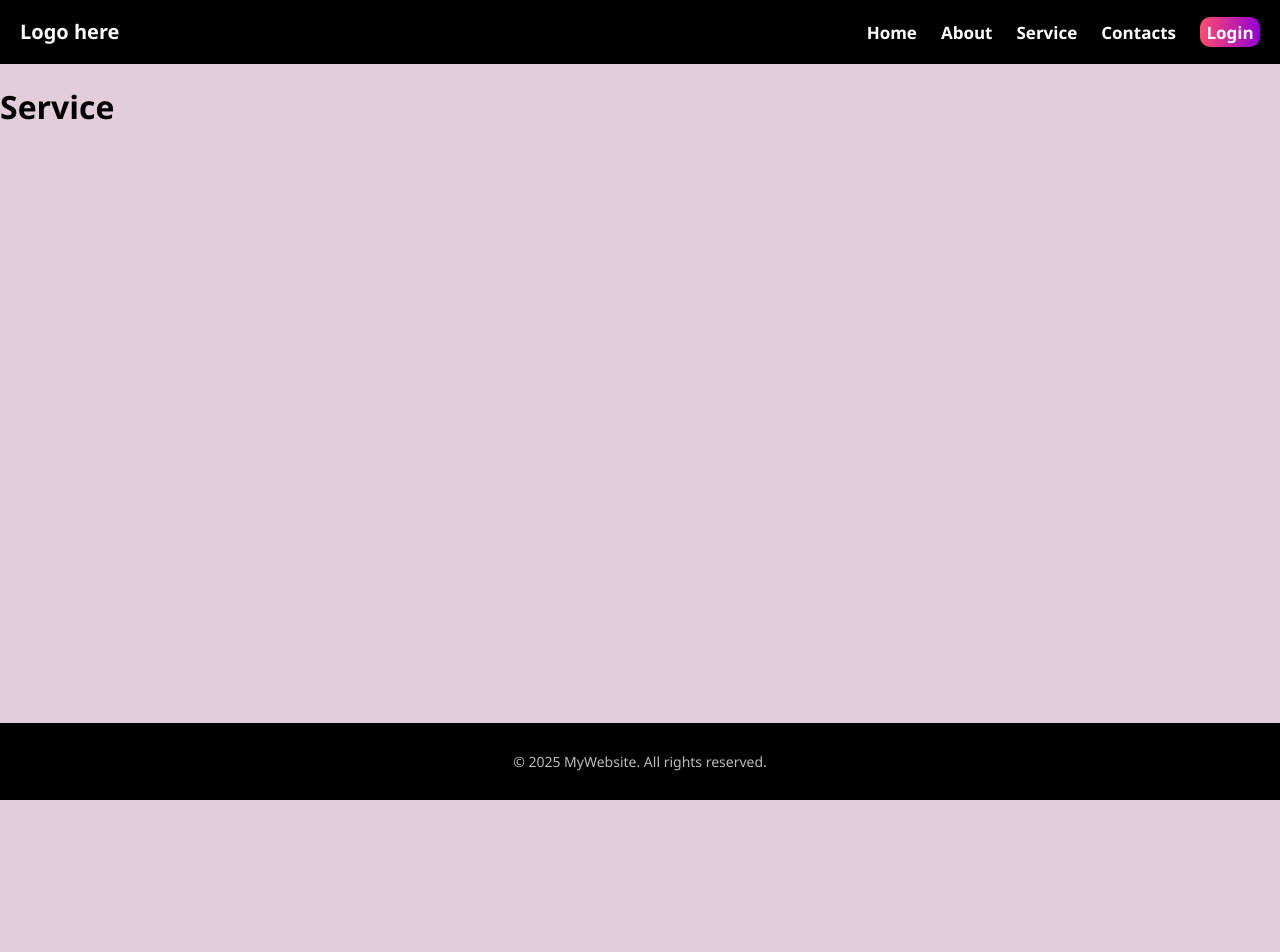
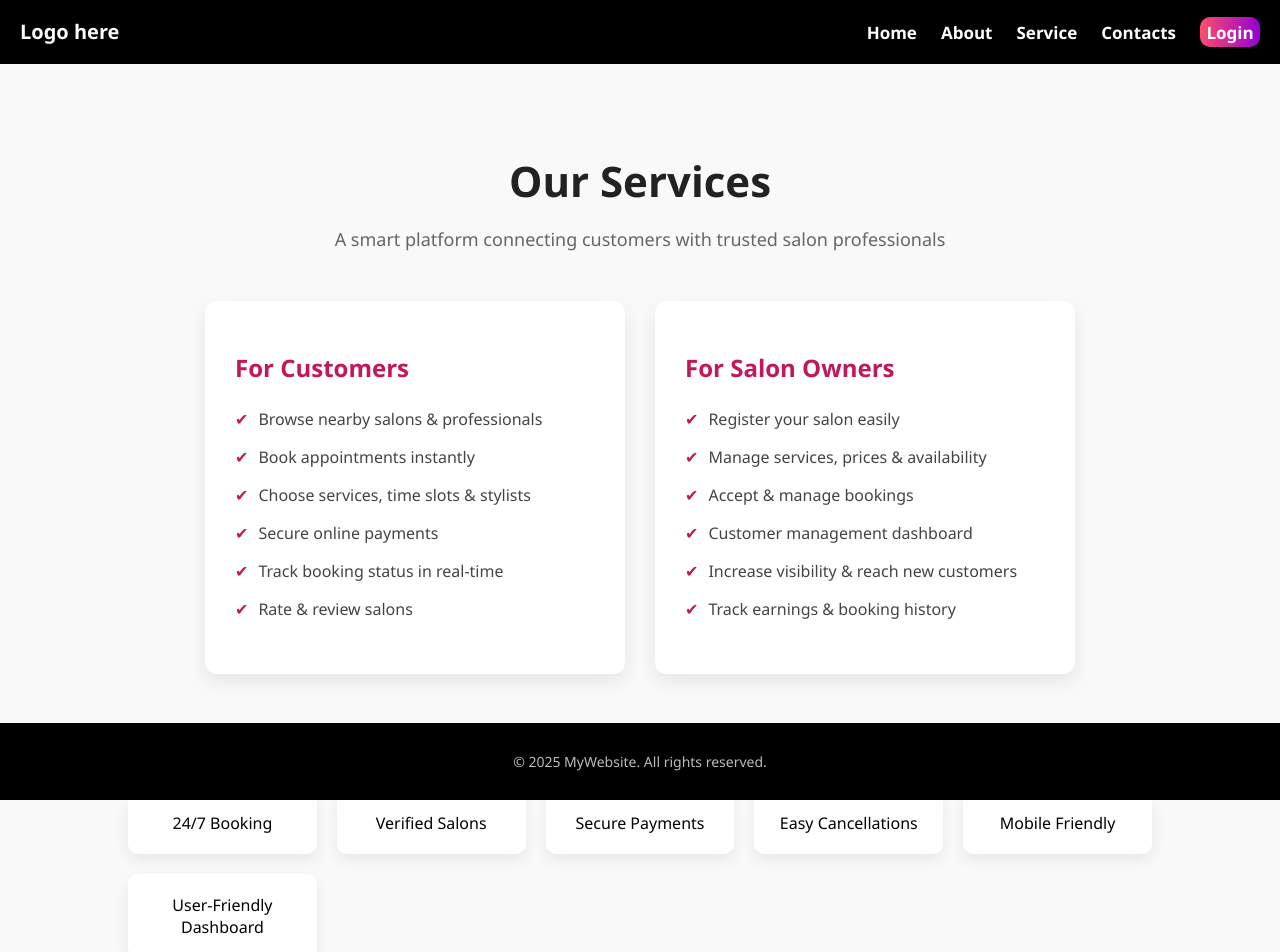
Before and after one commit to Omkar1307/HairSaloon, a React app in the folder frontend/: page /Service in a window 1280 px wide. Shown: the top 952 px of the page. Before the commit the page ends 800 px from the top, so only its background shows below. Built offline with nearby package versions, Linux system fonts and the light colour scheme; the HTML template or start-up script is replaced by a standard one.

Commit message:
added service page

```diff
--- /dev/null
+++ b/frontend/src/components/Service.css
@@ -0,0 +1,79 @@
+.service-container {
+  padding: 60px 10%;
+  background-color: #f9f9f9;
+}
+
+.service-title {
+  text-align: center;
+  font-size: 42px;
+  color: #222;
+  margin-bottom: 10px;
+}
+
+.service-subtitle {
+  text-align: center;
+  font-size: 18px;
+  color: #666;
+  margin-bottom: 50px;
+}
+
+.service-sections {
+  display: flex;
+  gap: 30px;
+  flex-wrap: wrap;
+  justify-content: center;
+}
+
+.service-card {
+  background: #fff;
+  padding: 30px;
+  width: 420px;
+  border-radius: 12px;
+  box-shadow: 0 8px 20px rgba(0, 0, 0, 0.08);
+}
+
+.service-card h2 {
+  color: #c2185b;
+  margin-bottom: 15px;
+}
+
+.service-card ul {
+  list-style: none;
+  padding: 0;
+}
+
+.service-card li {
+  padding: 8px 0;
+  font-size: 16px;
+  color: #444;
+}
+
+.service-card li::before {
+  content: "✔";
+  margin-right: 10px;
+  color: #c2185b;
+}
+
+.service-common {
+  margin-top: 60px;
+  text-align: center;
+}
+
+.service-common h2 {
+  margin-bottom: 25px;
+  color: #222;
+}
+
+.common-features {
+  display: grid;
+  grid-template-columns: repeat(auto-fit, minmax(180px, 1fr));
+  gap: 20px;
+}
+
+.feature-box {
+  background: #fff;
+  padding: 20px;
+  border-radius: 10px;
+  font-weight: 500;
+  box-shadow: 0 6px 15px rgba(0, 0, 0, 0.07);
+}
--- a/frontend/src/components/Service.jsx
+++ b/frontend/src/components/Service.jsx
@@ -1,11 +1,56 @@
-import React from 'react'
+import React from "react";
+import "./Service.css";
 
 function Service() {
   return (
-    <div>
-      <h1>Service</h1>
+    <div className="service-container">
+      <h1 className="service-title">Our Services</h1>
+      <p className="service-subtitle">
+        A smart platform connecting customers with trusted salon professionals
+      </p>
+
+      <div className="service-sections">
+        {/* Customer Services */}
+        <div className="service-card">
+          <h2>For Customers</h2>
+          <ul>
+            <li>Browse nearby salons & professionals</li>
+            <li>Book appointments instantly</li>
+            <li>Choose services, time slots & stylists</li>
+            <li>Secure online payments</li>
+            <li>Track booking status in real-time</li>
+            <li>Rate & review salons</li>
+          </ul>
+        </div>
+
+        {/* Salon Owner Services */}
+        <div className="service-card">
+          <h2>For Salon Owners</h2>
+          <ul>
+            <li>Register your salon easily</li>
+            <li>Manage services, prices & availability</li>
+            <li>Accept & manage bookings</li>
+            <li>Customer management dashboard</li>
+            <li>Increase visibility & reach new customers</li>
+            <li>Track earnings & booking history</li>
+          </ul>
+        </div>
+      </div>
+
+      {/* Common Features */}
+      <div className="service-common">
+        <h2>Platform Features</h2>
+        <div className="common-features">
+          <div className="feature-box">24/7 Booking</div>
+          <div className="feature-box">Verified Salons</div>
+          <div className="feature-box">Secure Payments</div>
+          <div className="feature-box">Easy Cancellations</div>
+          <div className="feature-box">Mobile Friendly</div>
+          <div className="feature-box">User-Friendly Dashboard</div>
+        </div>
+      </div>
     </div>
-  )
+  );
 }
 
-export default Service
+export default Service;
```
